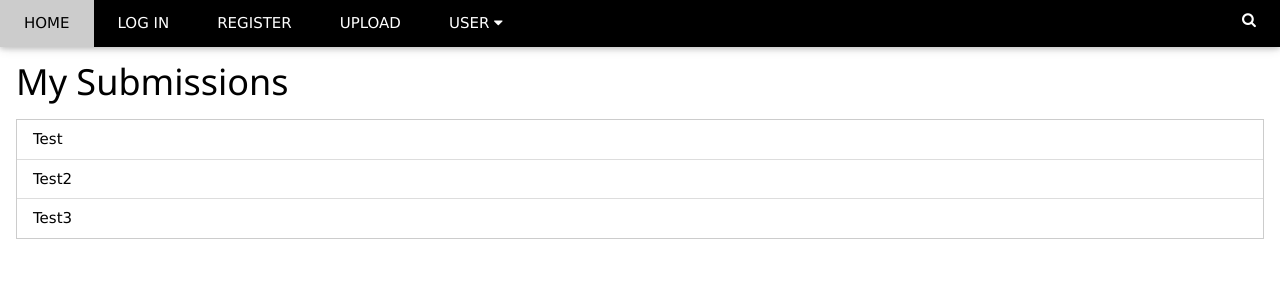
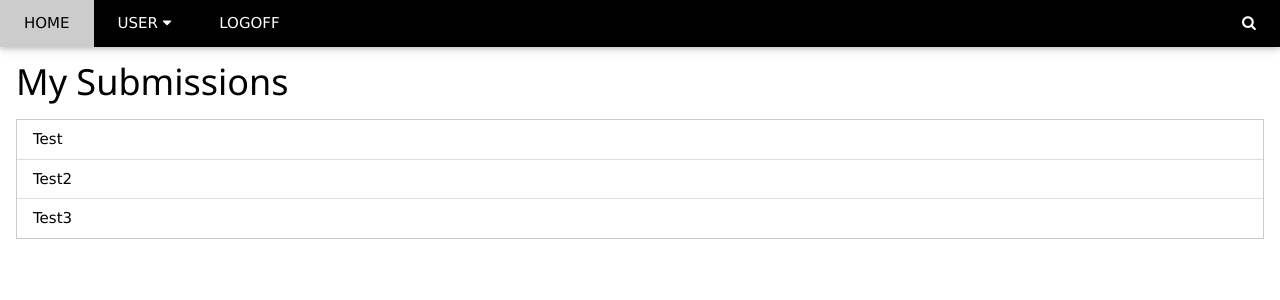
Before and after one commit to elimusgrove/MyEnsemble, a PHP site: page /mysubmissions.php in a window 1280 px wide. Shown: the top 300 px of the page. Run offline with PHP 8.4, Linux system fonts and the light colour scheme; the visitor is signed in with stand-in values (Sample User, id 1).

Commit message:
Update.
Signed-off-by: Eli Musgrove <eli.musgrove9@gmail.com>

```diff
--- a/mysubmissions.php
+++ b/mysubmissions.php
@@ -1,23 +1,26 @@
 <?php
 
+// Includes
 include_once("includes/db_cred.php");
+include_once("includes/header.php");
+
+// Session handling
+session_start();
+
+// Database connection
 $conn = mysqli_connect($hostname, $username, $password);
 
-$asdf = mysqli_query($conn, "SHOW TABLES FROM myensemble");
-var_dump(mysqli_fetch_assoc($asdf));
-var_dump(mysqli_fetch_assoc($asdf));
-var_dump(mysqli_fetch_assoc($asdf));
+if (!isset($_SESSION['user_id'])) {
+    header("Location: user_portal.php?login");
+}
 
-
-//var_dump($conn);
-
+// Close connection
 mysqli_close($conn);
-
-
 ?>
 
 <!DOCTYPE html>
 <html lang="en">
+<head>
     <title>W3.CSS Template</title>
     <meta charset="UTF-8">
     <meta name="viewport" content="width=device-width, initial-scale=1">
@@ -25,35 +28,14 @@
     <link rel="stylesheet" href="https://fonts.googleapis.com/css?family=Lato">
     <link rel="stylesheet" href="https://cdnjs.cloudflare.com/ajax/libs/font-awesome/4.7.0/css/font-awesome.min.css">
 
-
+</head>
 <body>
-
-
-<div class="w3-top">
-    <div class="w3-bar w3-black w3-card">
-        <a class="w3-bar-item w3-button w3-padding-large w3-hide-medium w3-hide-large w3-right" href="javascript:void(0)" onclick="myFunction()" title="Toggle Navigation Menu"><i class="fa fa-bars"></i></a>
-        <a href="index.php" class="w3-bar-item w3-button w3-padding-large">HOME</a>
-        <a href="#band" class="w3-bar-item w3-button w3-padding-large w3-hide-small">LOG IN</a>
-        <a href="#tour" class="w3-bar-item w3-button w3-padding-large w3-hide-small">REGISTER</a>
-        <a href="#contact" class="w3-bar-item w3-button w3-padding-large w3-hide-small">UPLOAD</a>
-        <div class="w3-dropdown-hover w3-hide-small">
-            <button class="w3-padding-large w3-button" title="More">USER <i class="fa fa-caret-down"></i></button>
-            <div class="w3-dropdown-content w3-bar-block w3-card-4">
-                <a href="mysubmissions.php" class="w3-bar-item w3-button">My Submissions</a>
-                <a href="includes/header.php" class="w3-bar-item w3-button">Upload New Music</a>
-            </div>
-        </div>
-        <a href="javascript:void(0)" class="w3-padding-large w3-hover-red w3-hide-small w3-right"><i class="fa fa-search"></i></a>
-    </div>
-</div>
-
 <br><br>
 
 <div class="w3-container">
     <h1> My Submissions</h1>
 
 </div>
-
 
 
 <div class="w3-container">
@@ -66,7 +48,5 @@
 </div>
 
 
-
-
 </body>
 </html>
--- a/upload_file.php
+++ b/upload_file.php
@@ -9,7 +9,7 @@
 
 // User not logged in, this page requires login
 if (!isset($_SESSION['user_id'])) {
-    header("user_portal.php?login");
+    header("Location: user_portal.php?login");
 }
 
 // Uploaded file handling
```
Also changed, not shown: view_file.php (+11 -4 lines). Lines whose indentation alone changed are shown as unchanged.
